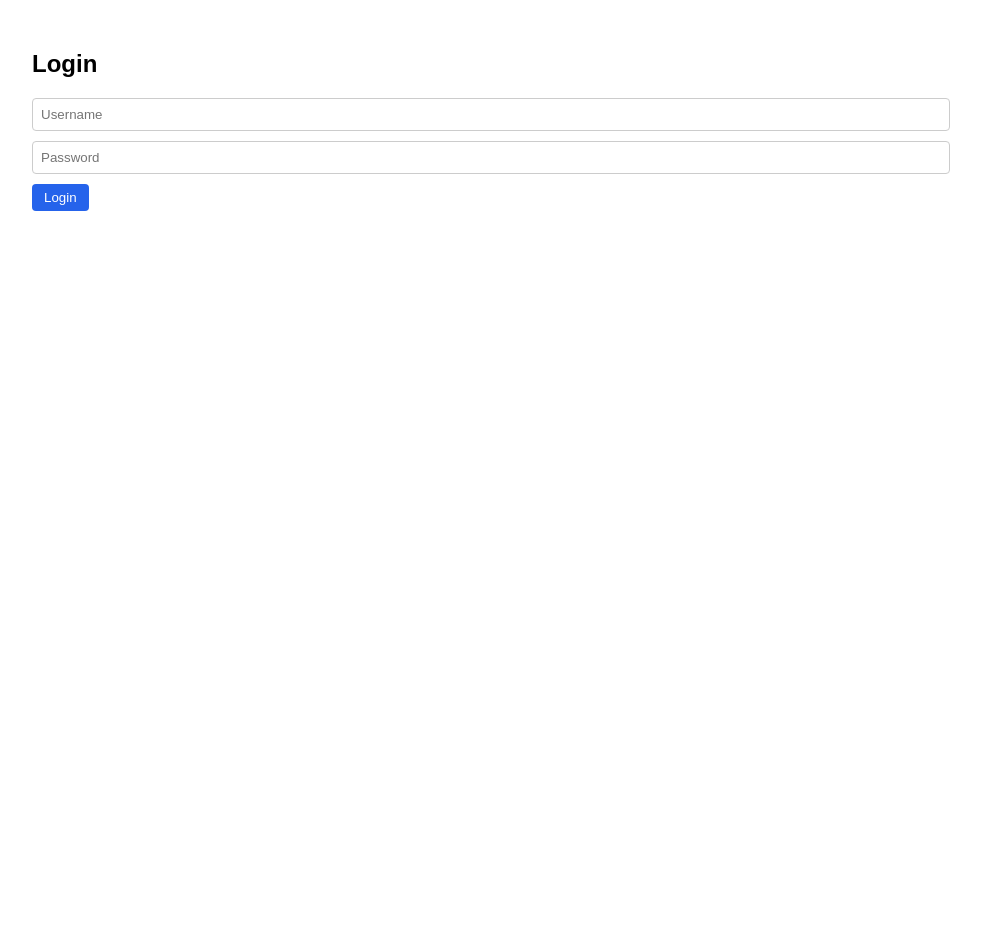
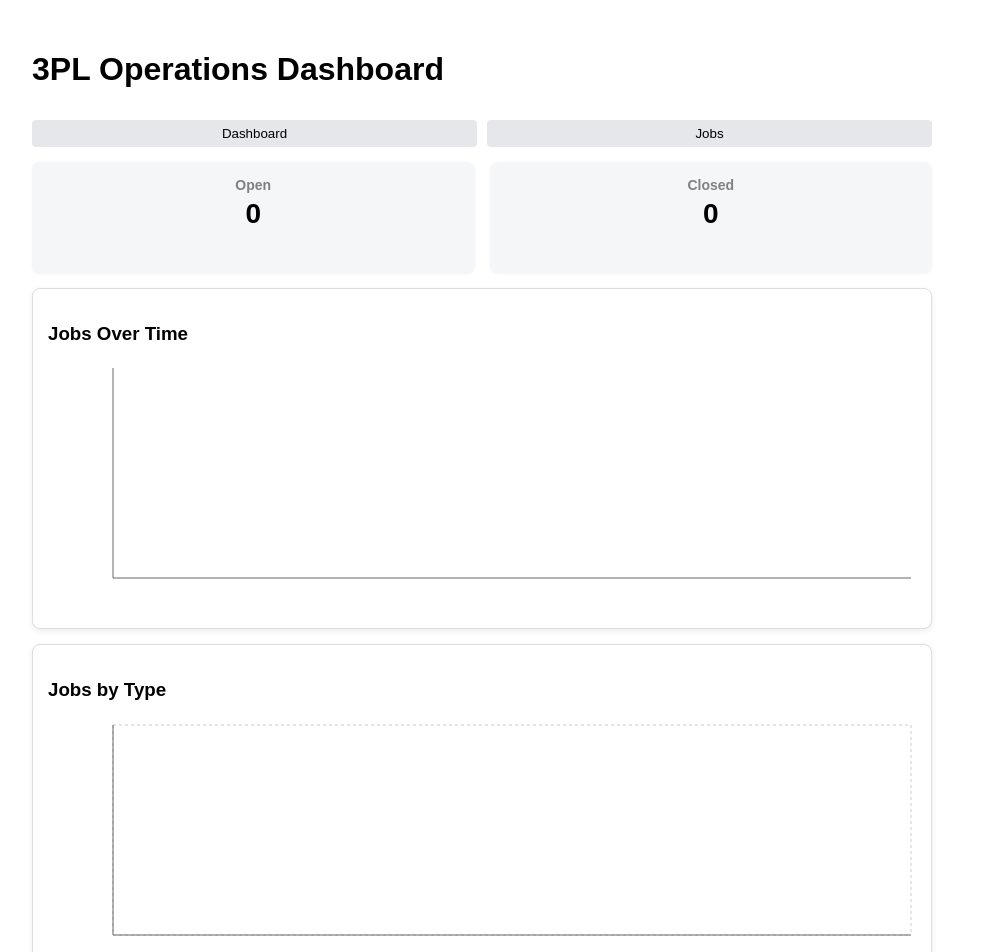
Before and after one commit to VPEN3PL/3pl-ops, a React (Create React App) app: page / in a window 1280 px wide. Shown: the top 952 px of the page, without its empty margins (158-1139 px from the left). Before the commit the page ends 800 px from the top, so only its background shows below. Built offline with nearby package versions, Linux system fonts and the light colour scheme.

Commit message:
Restore dashboard with manual timer

```diff
--- a/src/App.js
+++ b/src/App.js
@@ -1,26 +1,24 @@
 import React, { useState } from "react";
 import "./App.css";
+import {
+  LineChart,
+  Line,
+  XAxis,
+  YAxis,
+  Tooltip,
+  ResponsiveContainer,
+  BarChart,
+  Bar,
+  CartesianGrid
+} from "recharts";
 
 function App() {
-  const USERS = {
-    manager: { username: "manager", password: "3PL_Admin!" }
-  };
-
-  const [user, setUser] = useState(null);
-  const [login, setLogin] = useState({ username: "", password: "" });
   const [jobs, setJobs] = useState([]);
   const [newJob, setNewJob] = useState("");
+  const [jobType, setJobType] = useState("Outbound");
+  const [tab, setTab] = useState("dashboard");
 
-  const loginUser = () => {
-    const match = Object.values(USERS).find(
-      u => u.username === login.username && u.password === login.password
-    );
-    if (!match) return alert("Invalid login");
-    setUser(match);
-  };
-
-  const logout = () => setUser(null);
-
+  // ✅ Add Job
   const addJob = () => {
     if (!newJob.trim()) return;
 
@@ -28,21 +26,25 @@ function App() {
       ...jobs,
       {
         task: newJob,
+        type: jobType,
         status: "Open",
         startTime: null,
-        endTime: null
+        endTime: null,
+        created: new Date().toLocaleDateString()
       }
     ]);
 
     setNewJob("");
   };
 
+  // ✅ Start Timer
   const startJob = index => {
     const copy = [...jobs];
     copy[index].startTime = Date.now();
     setJobs(copy);
   };
 
+  // ✅ Close Job
   const closeJob = index => {
     const copy = [...jobs];
     copy[index].status = "Closed";
@@ -50,43 +52,106 @@ function App() {
     setJobs(copy);
   };
 
-  if (!user) {
-    return (
-      <div className="container">
-        <h2>Login</h2>
-        <input
-          placeholder="Username"
-          onChange={e => setLogin({ ...login, username: e.target.value })}
-        />
-        <input
-          type="password"
-          placeholder="Password"
-          onChange={e => setLogin({ ...login, password: e.target.value })}
-        />
-        <button onClick={loginUser}>Login</button>
-      </div>
+  // ✅ KPIs
+  const openJobs = jobs.filter(j => j.status === "Open").length;
+  const closedJobs = jobs.filter(j => j.status === "Closed").length;
+
+  // ✅ Line Chart Data
+  const chartData = Object.values(
+    jobs.reduce((acc, job) => {
+      const date = job.created;
+      if (!acc[date]) acc[date] = { name: date, jobs: 0 };
+      acc[date].jobs++;
+      return acc;
+    }, {})
   );
-  }
+
+  // ✅ Job Type Chart
+  const typeChartData = Object.values(
+    jobs.reduce((acc, job) => {
+      if (!acc[job.type]) acc[job.type] = { name: job.type, count: 0 };
+      acc[job.type].count++;
+      return acc;
+    }, {})
+  );
 
   return (
     <div className="container">
-      <h1>Job Tracker</h1>
-      <button onClick={logout}>Logout</button>
+      <h1>3PL Operations Dashboard</h1>
 
+      <div className="tabs">
+        <button onClick={() => setTab("dashboard")}>Dashboard</button>
+        <button onClick={() => setTab("jobs")}>Jobs</button>
+      </div>
+
+      {/* ✅ DASHBOARD */}
+      {tab === "dashboard" && (
+        <>
+          <div className="kpi-row">
+            <div className="kpi-card"><h3>Open</h3><p>{openJobs}</p></div>
+            <div className="kpi-card"><h3>Closed</h3><p>{closedJobs}</p></div>
+          </div>
+
+          <div className="card">
+            <h3>Jobs Over Time</h3>
+            <ResponsiveContainer width="100%" height={250}>
+              <LineChart data={chartData}>
+                <XAxis dataKey="name" />
+                <YAxis />
+                <Tooltip />
+                <Line type="monotone" dataKey="jobs" stroke="#2563eb" />
+              </LineChart>
+            </ResponsiveContainer>
+          </div>
+
+          <div className="card">
+            <h3>Jobs by Type</h3>
+            <ResponsiveContainer width="100%" height={250}>
+              <BarChart data={typeChartData}>
+                <CartesianGrid strokeDasharray="3 3" />
+                <XAxis dataKey="name" />
+                <YAxis />
+                <Tooltip />
+                <Bar dataKey="count" fill="#22c55e" />
+              </BarChart>
+            </ResponsiveContainer>
+          </div>
+        </>
+      )}
+
+      {/* ✅ JOBS */}
+      {tab === "jobs" && (
+        <>
+          <div className="card">
             <h3>New Job</h3>
+
             <input
               value={newJob}
               onChange={e => setNewJob(e.target.value)}
             />
+
+            <select
+              value={jobType}
+              onChange={e => setJobType(e.target.value)}
+            >
+              <option>Outbound</option>
+              <option>Inbound</option>
+              <option>Wrapping</option>
+              <option>Movement</option>
+              <option>Picking</option>
+            </select>
+
             <button onClick={addJob}>Add Job</button>
+          </div>
 
+          <div className="card">
             <h3>Jobs</h3>
+
             <ul>
               {jobs.map((job, i) => (
                 <li key={i}>
-            {job.task} — {job.status} —{" "}
+                  {job.task} — {job.type} — {job.status} —{" "}
 
-            {/* Timer Display */}
                   {job.startTime && job.endTime &&
                     (() => {
                       const diff = job.endTime - job.startTime;
@@ -96,14 +161,12 @@ function App() {
                     })()
                   }
 
-            {/* Start button */}
                   {!job.startTime && job.status === "Open" && (
                     <button onClick={() => startJob(i)}>
-                Start Timer
+                      Start
                     </button>
                   )}
 
-            {/* Close button */}
                   {job.startTime && job.status === "Open" && (
                     <button onClick={() => closeJob(i)}>
                       Close
@@ -113,6 +176,9 @@ function App() {
               ))}
             </ul>
           </div>
+        </>
+      )}
+    </div>
   );
 }
 
```
Lines whose indentation alone changed are shown as unchanged.
